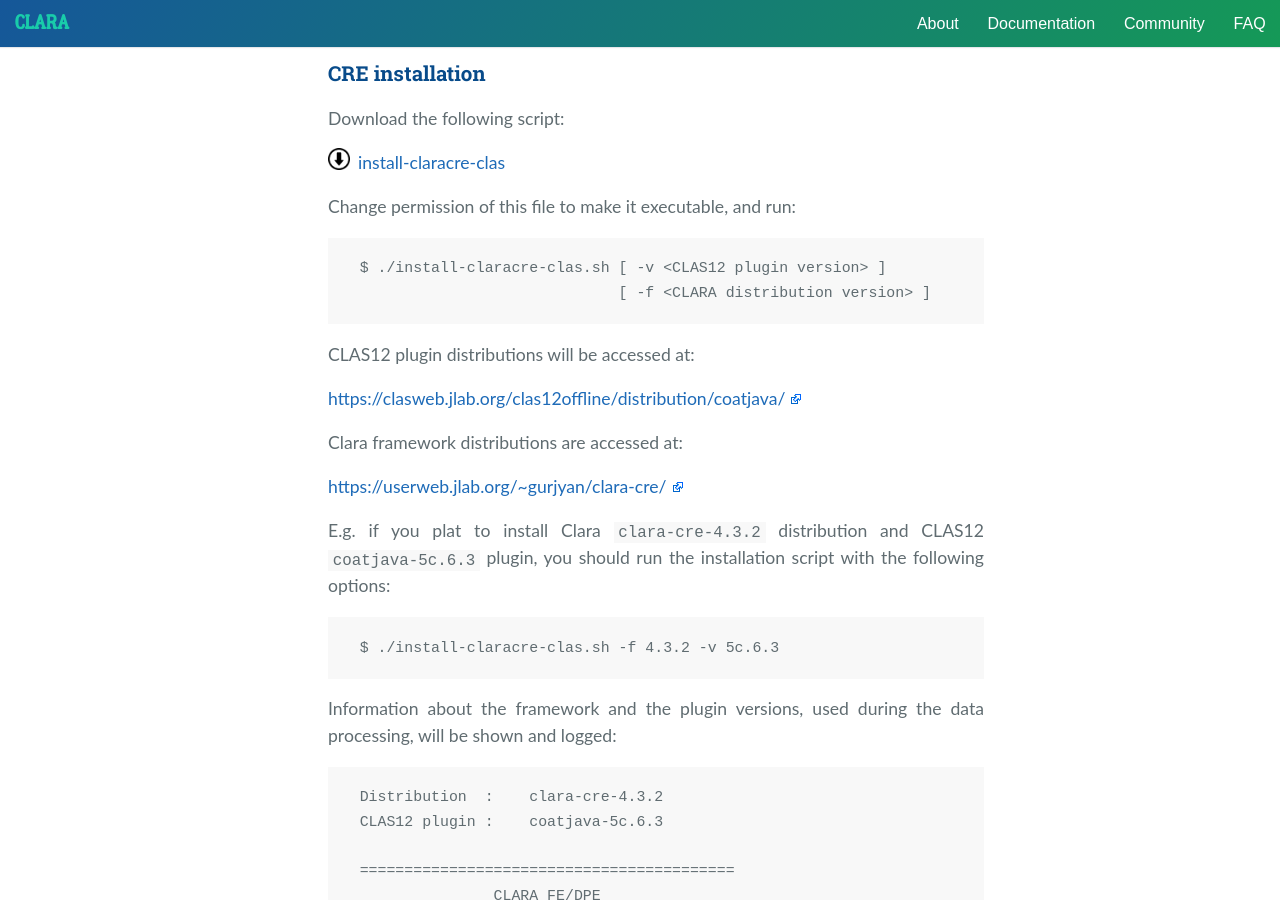
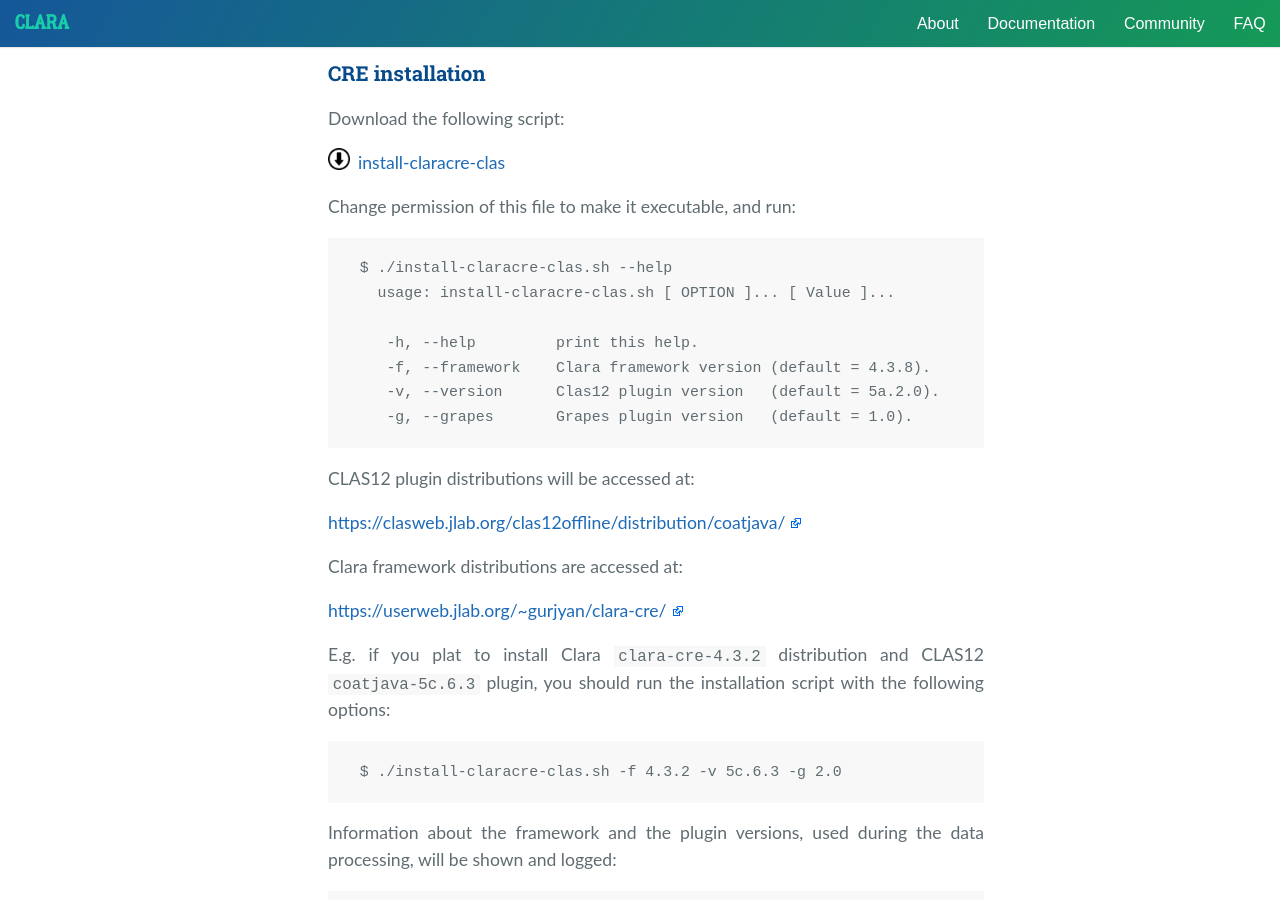
Before and after one commit to JeffersonLab/clara-docs, a Jekyll site: the page built from docs/clas/installation.md, in a window 1280 px wide and 900 px high, scrolled down 1136 px. Built offline with Jekyll 4.4.1, drawn with Linux system fonts in a browser that asks for light colours; nearby versions of some CDN libraries.

Commit message:
- update clas12 installation doc that to includes grapes as a separate plugin with future version changes.

````diff
--- a/docs/clas/installation.md
+++ b/docs/clas/installation.md
@@ -60,8 +60,13 @@
 Change permission of this file to make it executable, and run:
 
 ```
-$ ./install-claracre-clas.sh [ -v <CLAS12 plugin version> ]
-                             [ -f <CLARA distribution version> ]
+$ ./install-claracre-clas.sh --help
+  usage: install-claracre-clas.sh [ OPTION ]... [ Value ]...
+
+   -h, --help         print this help.
+   -f, --framework    Clara framework version (default = 4.3.8).
+   -v, --version      Clas12 plugin version   (default = 5a.2.0).
+   -g, --grapes       Grapes plugin version   (default = 1.0).
 ```
 
 CLAS12 plugin distributions will be accessed at:
@@ -76,7 +81,7 @@
 `coatjava-5c.6.3` plugin, you should run the installation script with the following options:
 
 ```
-$ ./install-claracre-clas.sh -f 4.3.2 -v 5c.6.3
+$ ./install-claracre-clas.sh -f 4.3.2 -v 5c.6.3 -g 2.0
 ```
 
 Information about the framework and the plugin versions,
````
Also changed, not shown: 1 other file.
